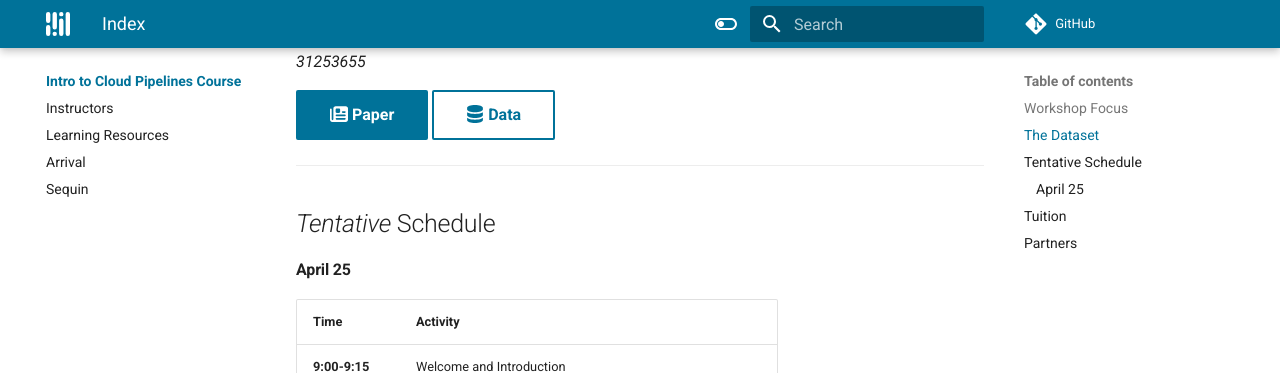
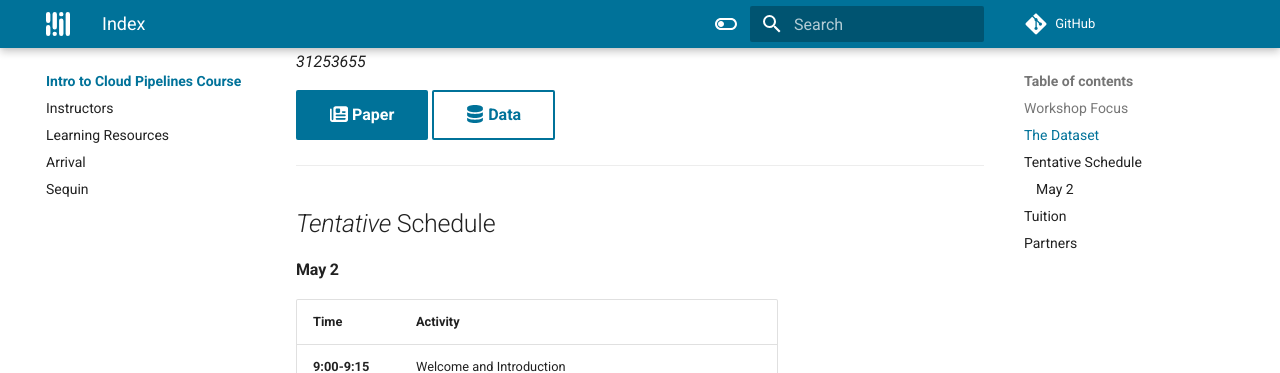
Before and after one commit to mdibl/mdibl.github.io, an MkDocs documentation site: the page built from docs/introToCloudCourse/index.md, in a window 1280 px wide and 900 px high, scrolled down 954 px. Shown: the top 373 px of the window. Built offline with MkDocs 1.6.1 and Material for MkDocs 9.7.7, drawn with Linux system fonts in a browser that asks for light colours; comment, search, counter and statistics services are not loaded.

Commit message:
upcoming course date update

```diff
--- a/docs/introToCloudCourse/index.md
+++ b/docs/introToCloudCourse/index.md
@@ -37,7 +37,7 @@ This one-day course aims to introduce the knowledge, resources, and methods nece
 ---
 ## *Tentative* Schedule
 
-#### **April 25**
+#### **May 2**
 
 | Time        | Activity                                                   |  |
 |-------------|------------------------------------------------------------|--|
```
Also changed, not shown: 4 other files.
